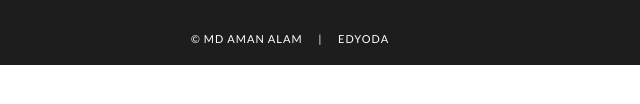
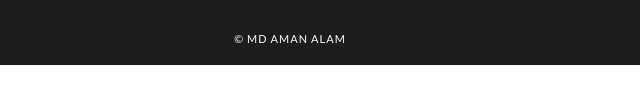
Before and after one commit to mdamanalam/E-CommerceWebsite-master, a plain HTML site: page footer.html in a window 1280 px wide. Shown: the part 228-332 px from the top of the page, 350-990 px from the left. Drawn offline with Linux system fonts and the light colour scheme.

Commit message:
update_footer.html

```diff
--- a/footer.html
+++ b/footer.html
@@ -45,8 +45,7 @@
                     <p> united states </p>
                 </div>
             </div>
-            <div id="credit"><a href=""> © MD AMAN ALAM</a> &nbsp&nbsp&nbsp | &nbsp&nbsp&nbsp <a href="https://www.edyoda.com/" target="_blank"> EDYODA </a></div>
-        </section>
+            <div id="credit"><a href="https://www.linkedin.com/in/md-aman-alam-17625b21b/"> © MD AMAN ALAM</a>
 
     </footer>
 
```
